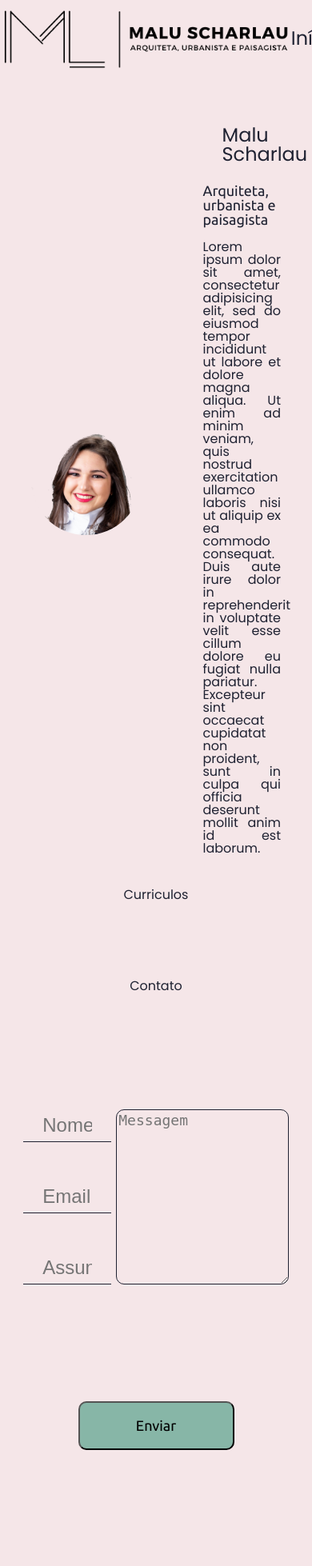
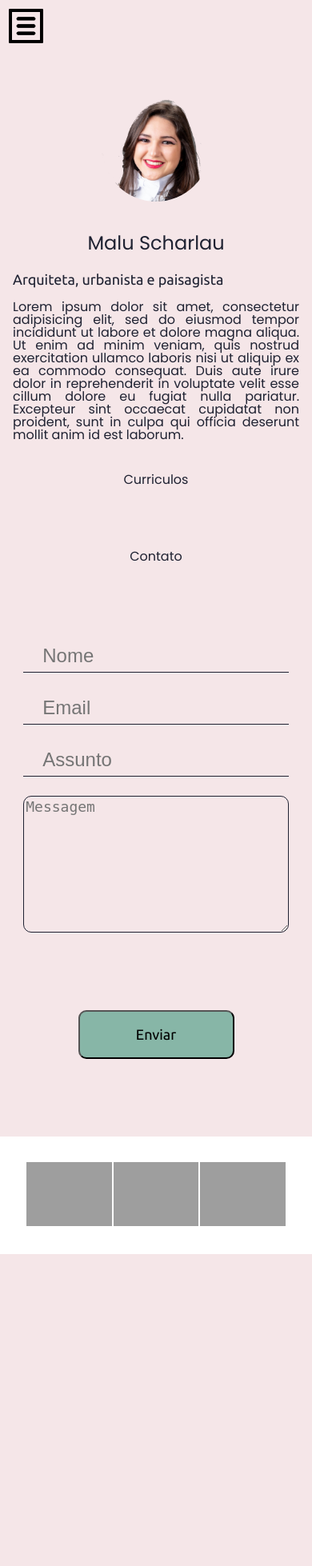
Before and after one commit to JorgeSaicoski/maluFinal, a Django app: page / in a window 390 px wide. Shown: the top 1958 px of the page at 80% size. After the commit the page ends 1568 px from the top, so only its background shows below. Run offline with Django 4.2, Linux system fonts and the light colour scheme; data that the repository does not hold is empty; grey boxes are pictures that could not be loaded.

Commit message:
navbar mobile uptade

```diff
--- a/static/css/main.css
+++ b/static/css/main.css
@@ -17,6 +17,9 @@ h2 {
   top: 0;
   left: 0;
   z-index: 2; }
+  @media screen and (max-width: 845px) {
+    .header {
+      opacity: 0; } }
   .header img {
     height: 5.1em; }
   .header-navbar {
@@ -36,7 +39,21 @@ h2 {
 .button {
   opacity: 0;
   height: 0;
-  width: 0; }
+  width: 0;
+  position: fixed;
+  top: 5px;
+  left: 5px;
+  border-radius: 10%; }
+  @media screen and (max-width: 845px) {
+    .button {
+      opacity: 1;
+      height: 55px;
+      width: 55px;
+      background-color: transparent;
+      border: none; } }
+  .button-img {
+    width: 100%;
+    height: 100%; }
 
 .form {
   width: 100%;
@@ -52,6 +69,9 @@ h2 {
     justify-content: space-between;
     align-items: flex-start;
     min-height: 20%; }
+    @media screen and (max-width: 845px) {
+      .form-container {
+        flex-direction: column; } }
     .form-container input {
       width: 100%;
       background-color: inherit;
@@ -80,10 +100,17 @@ h2 {
       display: flex;
       flex-direction: column;
       justify-content: space-between; }
+      @media screen and (max-width: 845px) {
+        .form-container-info {
+          width: 100%;
+          margin-bottom: 1.5em; } }
     .form-container-message {
       width: 65%;
       height: 100%;
       min-height: 20vh; }
+      @media screen and (max-width: 845px) {
+        .form-container-message {
+          width: 100%; } }
 
 .contact-thanks {
   width: 100%;
@@ -132,11 +159,18 @@ h2 {
     align-items: center;
     text-decoration: none;
     color: #1F2232; }
+    @media screen and (max-width: 845px) {
+      .hero-container {
+        flex-direction: column; } }
   .hero img {
     width: 35%;
     border-radius: 100%; }
   .hero-text {
     width: 25%; }
+    @media screen and (max-width: 845px) {
+      .hero-text {
+        width: 100%;
+        padding: 1em; } }
     .hero-text-name {
       width: 100%;
       font-size: 24px;
--- a/static/scss/_base.scss
+++ b/static/scss/_base.scss
@@ -17,6 +17,9 @@ h2{
   top: 0;
   left: 0;
   z-index: 2;
+  @media screen and (max-width: $tablet){
+    opacity: 0;
+  }
   & img{
     height: $navbarHeight*0.85;
   }
@@ -41,6 +44,22 @@ h2{
   opacity: 0;
   height: 0;
   width: 0;
+  position: fixed;
+  top: 5px;
+  left: 5px;
+  border-radius: $rounded;
+  @media screen and (max-width: $tablet){
+    opacity: 1;
+    height: $menu;
+    width: $menu;
+    background-color: transparent;
+    border: none;
+  }
+  &-img{
+    width: 100%;
+    height: 100%;
+  }
+
 }
 
 .form{
@@ -50,6 +69,7 @@ h2{
   flex-direction: column;
   justify-content: space-evenly;
   align-items: center;
+
   &-container{
     width: 85%;
     display: flex;
@@ -57,6 +77,9 @@ h2{
     justify-content: space-between;
     align-items: flex-start;
     min-height: 20%;
+    @media screen and (max-width: $tablet){
+      flex-direction: column;
+    }
 
     & input{
       width: 100%;
@@ -90,11 +113,18 @@ h2{
       display: flex;
       flex-direction: column;
       justify-content: space-between;
+      @media screen and (max-width: $tablet){
+        width: 100%;
+        margin-bottom: $margin;
+      }
     }
     &-message{
       width: 65%;
       height: 100%;
       min-height: 20vh;
+      @media screen and (max-width: $tablet){
+        width: 100%;
+      }
     }
   }
 }
--- a/static/scss/_projects.scss
+++ b/static/scss/_projects.scss
@@ -8,6 +8,9 @@
     align-items: center;
     text-decoration: none;
     color: $textColor;
+    @media screen and (max-width: $tablet){
+      flex-direction: column;
+    }
   }
   & img{
     width: 35%;
@@ -15,6 +18,10 @@
   }
   &-text{
     width: 25%;
+    @media screen and (max-width: $tablet){
+      width: 100%;
+      padding: $padding;
+    }
     &-name{
       width: 100%;
       font-size: $font-title;
@@ -65,6 +72,18 @@
       min-width: $card-width;
       height: $card-height;
       margin: $margin;
+      @media screen and (max-width: $mobile){
+        min-width: 300px;
+      }
+      @media screen and (max-width: $tablet) and (min-width: $mobile){
+        min-width: 550px;
+      }
+      @media screen and (max-width: $desktops) and (min-width: $tablet){
+        min-width: 375px;
+      }
+      @media screen and (max-width: $large) and (min-width: $desktops){
+        min-width: 450px;
+      }
       & img{
         transition: 1s;
       }
@@ -113,5 +132,57 @@
       }
     }
   }
+}
 
+.project-detail{
+  display: flex;
+  flex-direction: column;
+  width: 100%;
+  &-title{
+    font-size: $font-title;
+    text-align: center;
+    width: 100%;
+  }
+  &-text{
+    display: flex;
+    flex-direction: row;
+    width: 100%;
+    justify-content: space-around;
+    padding: $padding;
+    text-align: justify;
+    @media screen and (max-width: $desktops){
+      flex-direction: column;
+      align-items: center;
+    }
+    &-title{
+      margin: $margin;
+      font-size: $font-big;
+
+    }
+  }
+  &-images{
+    display: flex;
+    flex-direction: row;
+    width: 100%;
+    flex-wrap: wrap;
+    justify-content: space-evenly;
+    &-image{
+      width: $card-width*0.75;
+      height: auto;
+      border-radius: $rounded;
+      padding: $padding;
+      @media screen and (max-width: $mobile){
+        width: 300px;
+      }
+      @media screen and (max-width: $tablet) and (min-width: $mobile){
+        width: 550px;
+      }
+      @media screen and (max-width: $desktops) and (min-width: $tablet){
+        width: 375px;
+      }
+      @media screen and (max-width: $large) and (min-width: $desktops){
+        width: 450px;
+      }
+    }
+  }
 }
--- a/static/scss/_variables.scss
+++ b/static/scss/_variables.scss
@@ -14,3 +14,10 @@ $rounded-soft: 10px;
 $card-width: 750px;
 $card-height: 500px;
 $border: 1px $textColor;
+$menu: 55px;
+
+//media query:
+$mobile: 530px;
+$tablet: 845px;
+$desktops: 1025px;
+$large: 1281px;
```
Also changed, not shown: other parts of static/css/main.css (+58 -0 lines), website/templates/website/projectDetail.html (+9 -8 lines), 1 other file.
